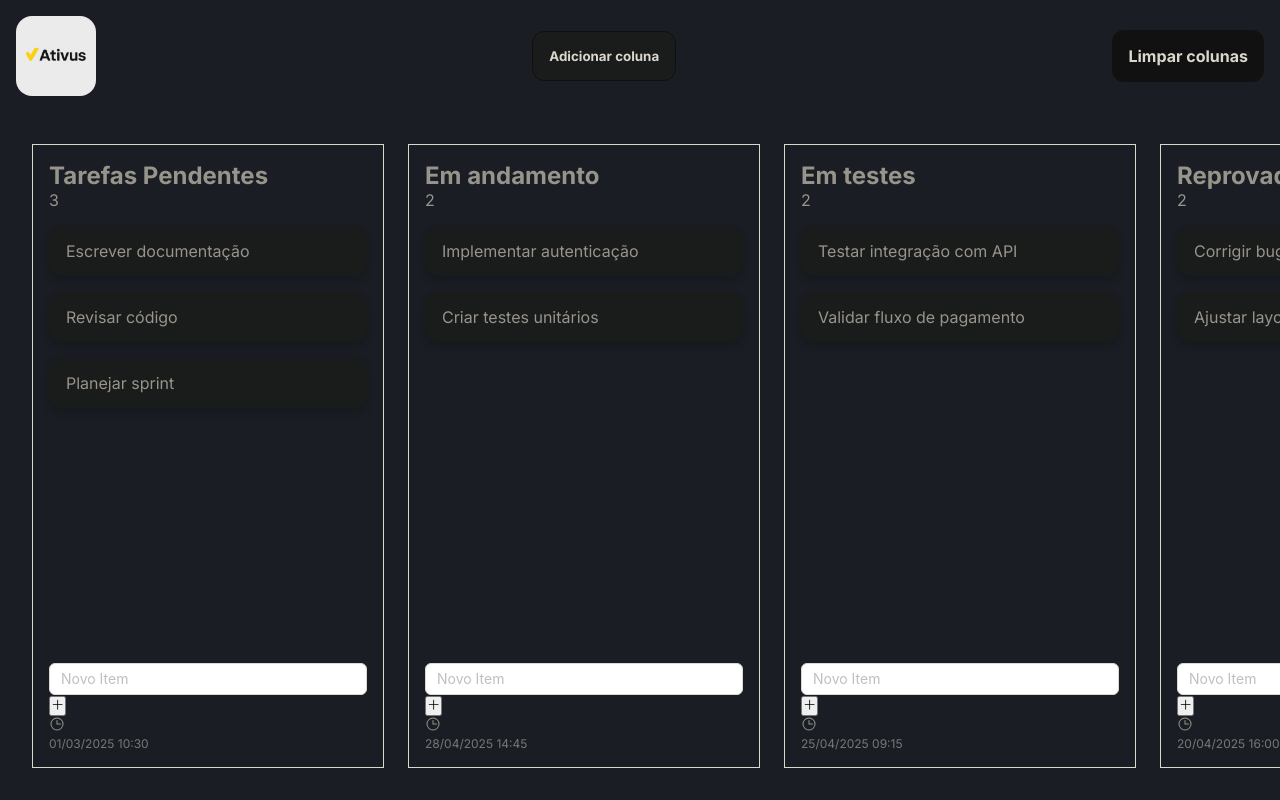
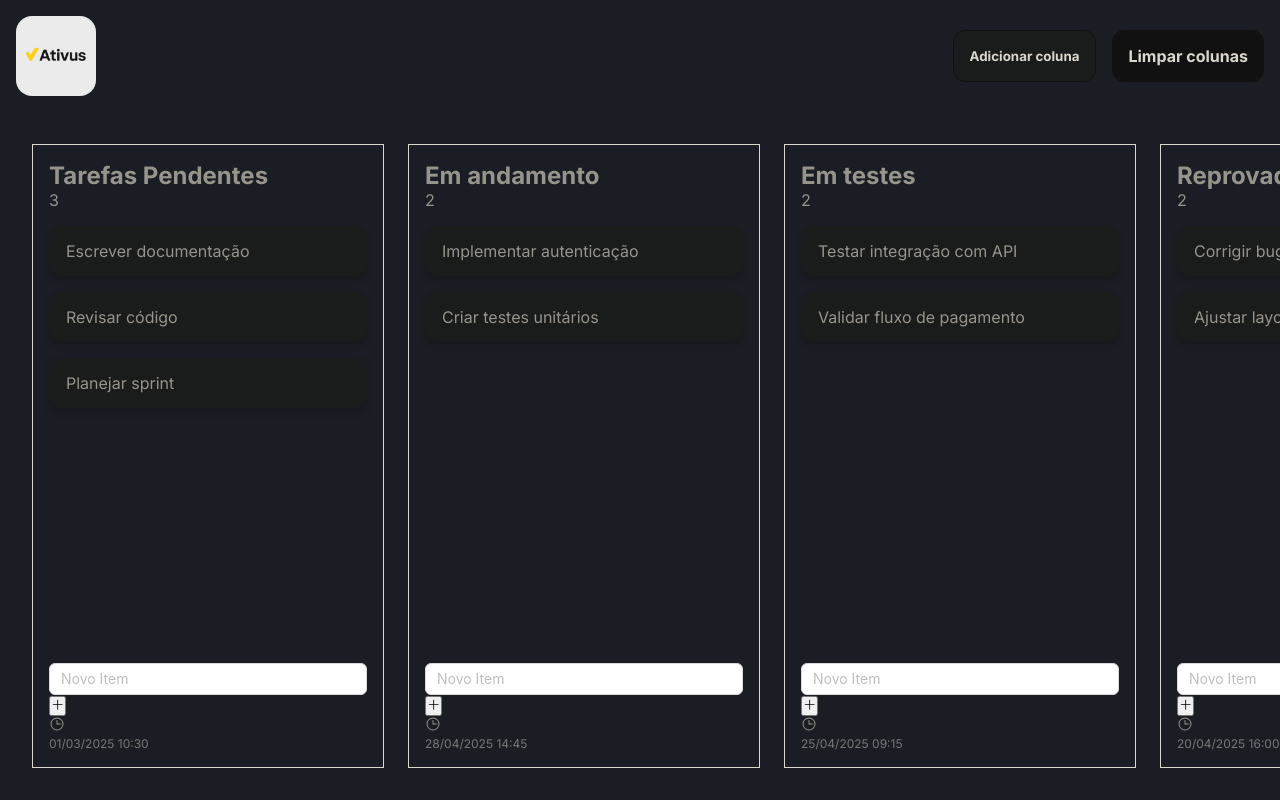
Before and after one commit to RafaelHDSV/Ativus, a React (Vite) app: page / in a window 1280 px wide. Built offline with nearby package versions, Linux system fonts and the light colour scheme.

Commit message:
feat: group buttons on right in navbar

```diff
--- a/src/App.module.scss
+++ b/src/App.module.scss
@@ -30,6 +30,12 @@
         background: url('/logo_minimized.png') center center / cover no-repeat;
       }
     }
+
+    .buttons {
+      display: flex;
+      flex-direction: row;
+      gap: 1rem;
+    }
   }
 
   .columnsContainer {
--- a/src/App.tsx
+++ b/src/App.tsx
@@ -25,12 +25,15 @@ export default function App() {
     <main className={styles.app}>
       <nav className={styles.navbar}>
         <div onClick={resetMockedColumns} className={styles.imageLogo}></div>
+
+        <div className={styles.buttons}>
           <button className='primaryButton' onClick={handleClick}>
             Adicionar coluna
           </button>
           <button className='secondaryButton' onClick={() => setColumns([])}>
             Limpar colunas
           </button>
+        </div>
       </nav>
 
       <div className={styles.columnsContainer}>
```
Lines whose indentation alone changed are shown as unchanged.
